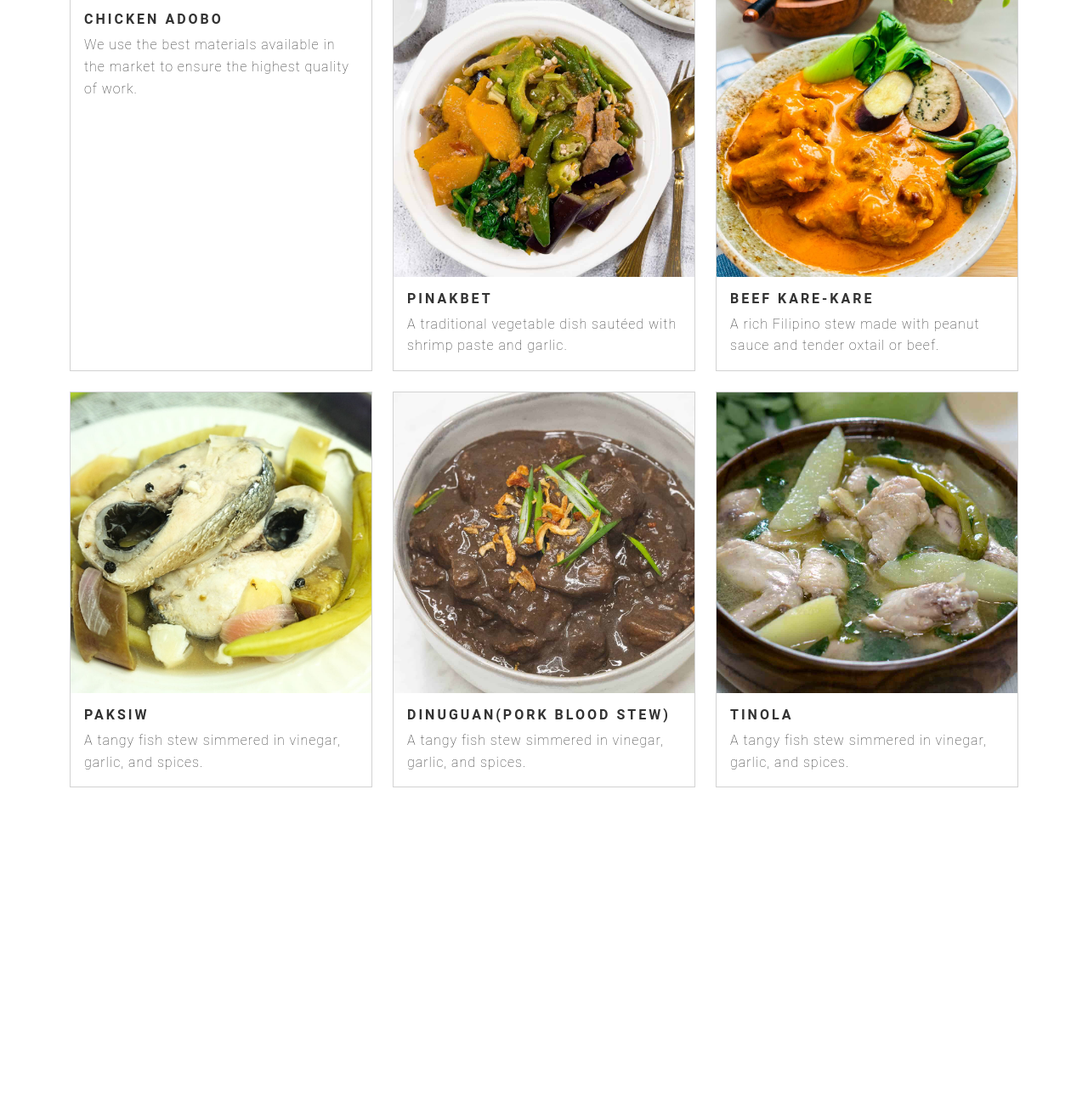
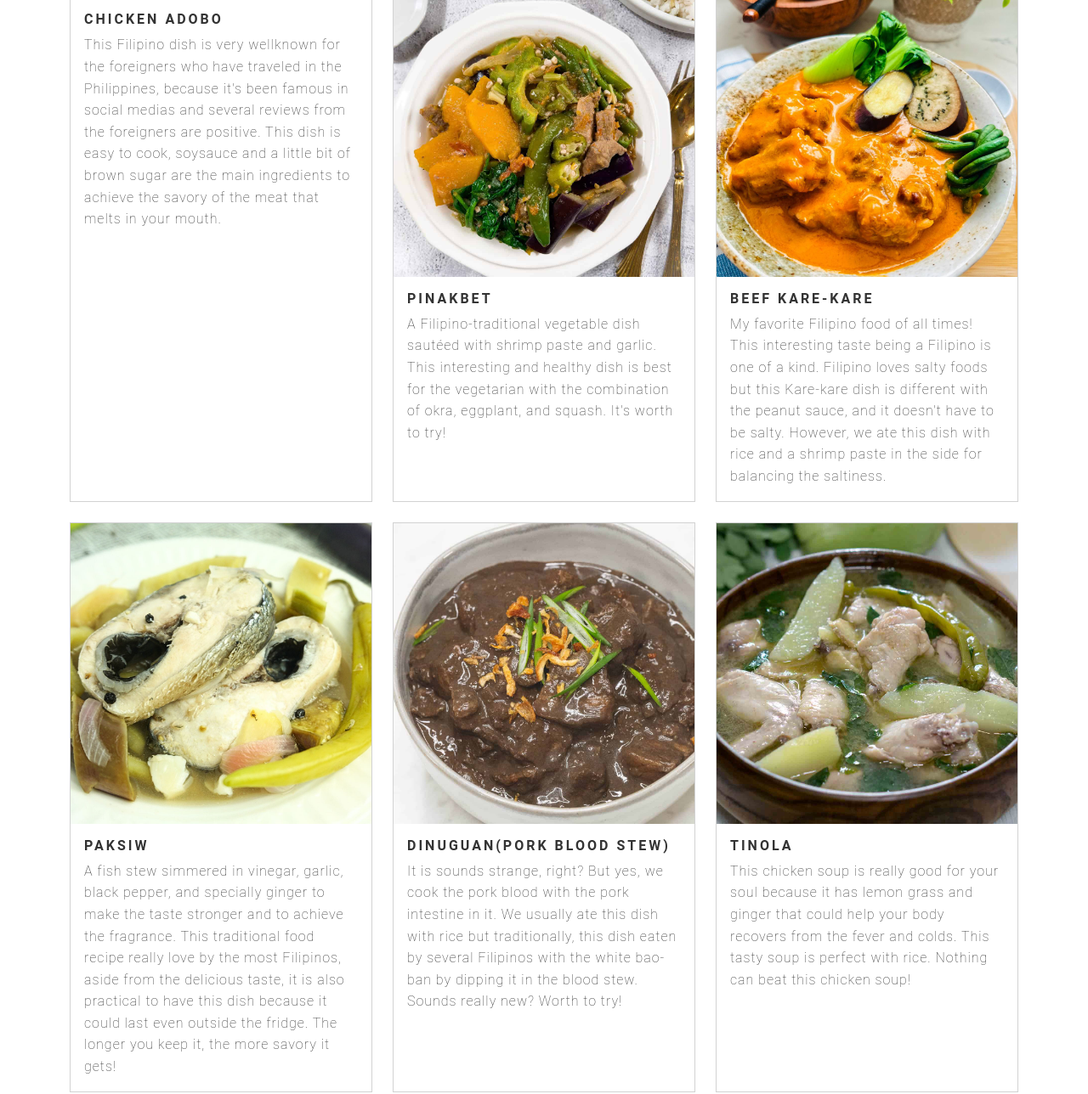
Before and after one commit to PseuDawncode/bootstrap, a plain HTML site: page index.html in a window 1280 px wide. Shown: the part 135-1423 px from the top of the page at 85% size. Before the commit the page ends 1110 px from the top, so only its background shows below. Drawn offline with nearby package versions, Linux system fonts and the light colour scheme.

Commit message:
updated food recipe description

```diff
--- a/index.html
+++ b/index.html
@@ -23,7 +23,9 @@
           <img src="images/adobo.jpg" class="card-img-top" alt="Chicken with soy sauce in a bowl">
           <div class="card-body">
             <h5 class="card-title">Chicken Adobo</h5>
-            <p class="card-text">We use the best materials available in the market to ensure the highest quality of work.</p>
+            <p class="card-text">This Filipino dish is very wellknown for the foreigners who have traveled in the Philippines, because it's
+                been famous in social medias and several reviews from the foreigners are positive. This dish is easy to cook, soysauce and a little
+                bit of brown sugar are the main ingredients to achieve the savory of the meat that melts in your mouth.</p>
           </div>
         </div>
       </div>
@@ -33,7 +35,9 @@
           <img src="images/pinakbet.jpg" class="card-img-top" alt="Mixed veges in a bowl">
           <div class="card-body">
             <h5 class="card-title">Pinakbet</h5>
-            <p class="card-text">A traditional vegetable dish sautéed with shrimp paste and garlic.</p>
+            <p class="card-text">A Filipino-traditional vegetable dish sautéed with shrimp paste and garlic. This interesting and healthy dish is
+                best for the vegetarian with the combination of okra, eggplant, and squash. It's worth to try!
+            </p>
           </div>
         </div>
       </div>
@@ -43,7 +47,10 @@
           <img src="images/karekare.JPG" class="card-img-top" alt="Beef with peanut sauce & mixed veges in a bowl">
           <div class="card-body">
             <h5 class="card-title">Beef Kare-Kare</h5>
-            <p class="card-text">A rich Filipino stew made with peanut sauce and tender oxtail or beef.</p>
+            <p class="card-text">My favorite Filipino food of all times! This interesting taste being a Filipino is one of a kind. Filipino
+                loves salty foods but this Kare-kare dish is different with the peanut sauce, and it doesn't have to be salty. However,
+                we ate this dish with rice and a shrimp paste in the side for balancing the saltiness.
+            </p>
           </div>
         </div>
       </div>
@@ -53,7 +60,10 @@
           <img src="images/paksiw.jpg" class="card-img-top" alt="Sour fish with spices and green chili in a plate">
           <div class="card-body">
             <h5 class="card-title">Paksiw</h5>
-            <p class="card-text">A tangy fish stew simmered in vinegar, garlic, and spices.</p>
+            <p class="card-text">A fish stew simmered in vinegar, garlic, black pepper, and specially ginger to make the taste stronger and to
+                achieve the fragrance. This traditional food recipe really love by the most Filipinos, aside from the delicious taste, it is also
+                practical to have this dish because it could last even outside the fridge. The longer you keep it, the more savory it gets!
+            </p>
           </div>
         </div>
       </div>
@@ -63,7 +73,10 @@
           <img src="images/dinuguan.jpg" class="card-img-top" alt="Sour fish with spices and green chili in a plate">
           <div class="card-body">
             <h5 class="card-title">Dinuguan(Pork Blood Stew)</h5>
-            <p class="card-text">A tangy fish stew simmered in vinegar, garlic, and spices.</p>
+            <p class="card-text">It is sounds strange, right? But yes, we cook the pork blood with the pork intestine in it. We usually ate this dish
+                with rice but traditionally, this dish eaten by several Filipinos with the white bao-ban by dipping it in the blood stew. Sounds
+                really new? Worth to try!
+            </p>
           </div>
         </div>
       </div>
@@ -73,7 +86,8 @@
           <img src="images/tinola.jpg" class="card-img-top" alt="Sour fish with spices and green chili in a plate">
           <div class="card-body">
             <h5 class="card-title">Tinola</h5>
-            <p class="card-text">A tangy fish stew simmered in vinegar, garlic, and spices.</p>
+            <p class="card-text">This chicken soup is really good for your soul because it has lemon grass and ginger that could help your body
+                recovers from the fever and colds. This tasty soup is perfect with rice. Nothing can beat this chicken soup! </p>
           </div>
         </div>
       </div>
```
